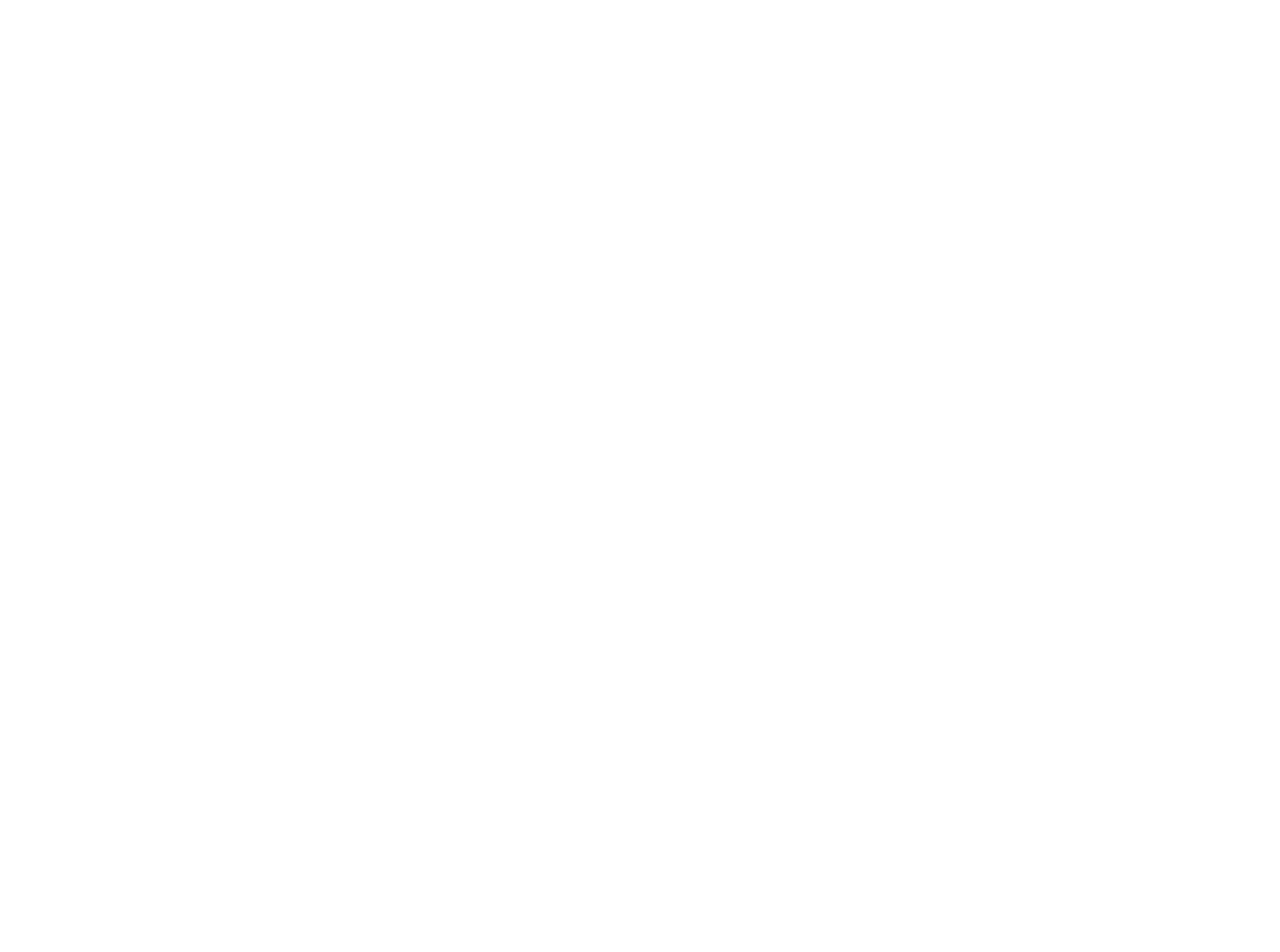
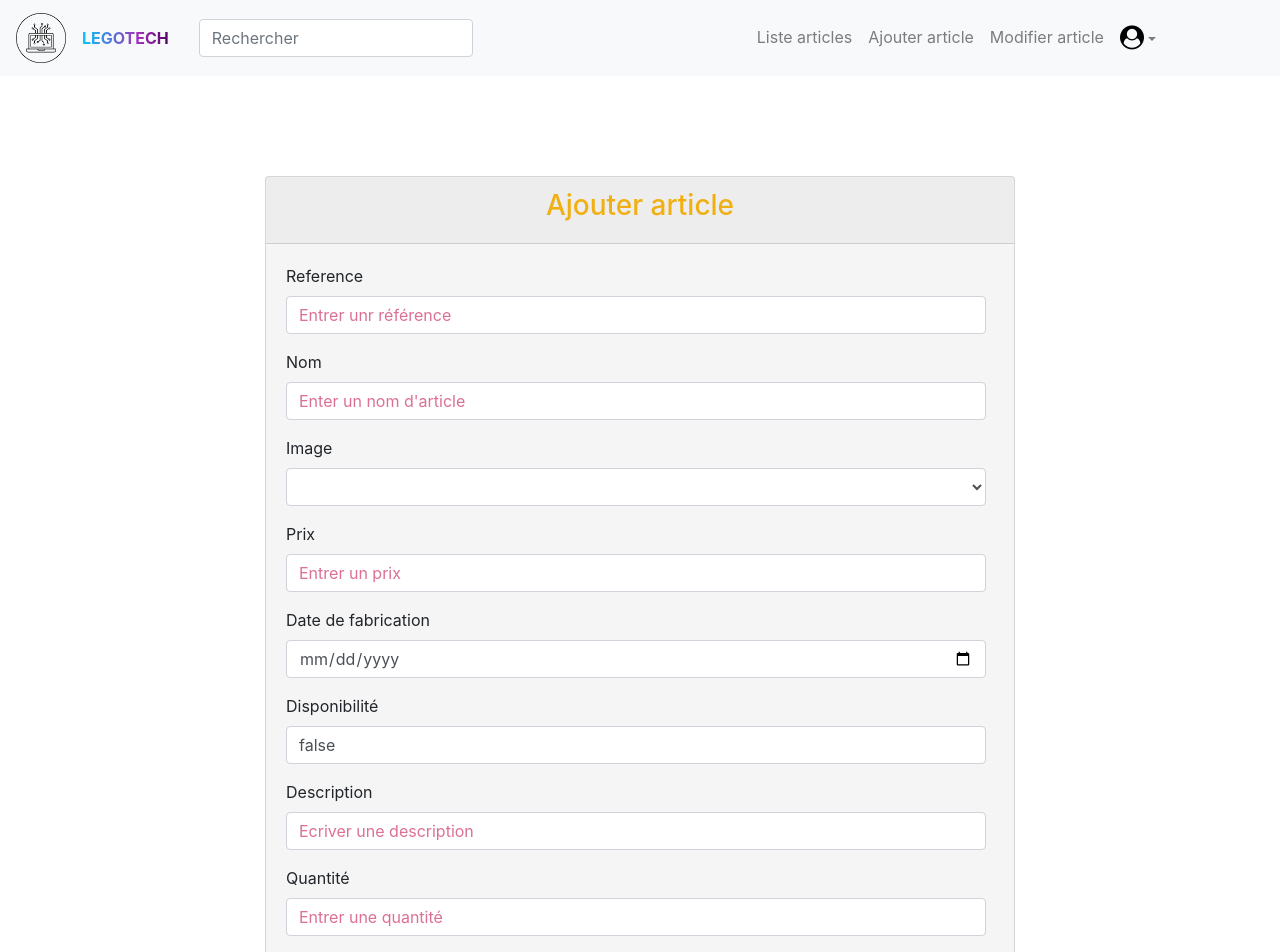
Before and after one commit to Rebaiyosra/legotech, an Angular app: page /ajouter-article in a window 1280 px wide. Before the commit this address led to /. Shown: the top 952 px of the page. Before the commit the page ends 800 px from the top, so only its background shows below. Built offline with nearby package versions, Linux system fonts and the light colour scheme.

Commit message:
add articles

```diff
--- a/src/app/Services/articles.service.ts
+++ b/src/app/Services/articles.service.ts
@@ -21,7 +21,7 @@
       12,
       "Lorem ipsum dolor sit amet, consectetur adipiscing elit. Nam sed luctus ex.Donec eu aliquam augue. Nunc eros ipsum, ultricies ut facilisis at, faucibus ac mi.",
       10,
-      "../assets/digital.jpg",
+      "../assets/souris.jpg",
       true
     ),
   ]
--- /dev/null
+++ b/src/app/ajouter-article/ajouter-article.component.css
@@ -0,0 +1,33 @@
+.color-modifier{
+    background-color:#F0B014;
+    border-color: #F0B014;
+}
+img{
+    height: 50px;
+    width: 50px;
+}
+input,select{
+    width: 700px;
+}
+
+input::placeholder{
+    color: palevioletred;
+}
+
+.container{
+    height: auto;
+    align-content: center;
+    }
+
+.card{
+    height: auto;
+    margin-top: 100px;
+    margin-bottom: 100px;
+    width: 750px;
+    background-color: whitesmoke ;
+    }
+
+.card-header h3{
+    color: #F0B014;
+    text-align: center;
+    }
--- /dev/null
+++ b/src/app/ajouter-article/ajouter-article.component.html
@@ -0,0 +1,83 @@
+<link href="//maxcdn.bootstrapcdn.com/bootstrap/4.1.1/css/bootstrap.min.css" rel="stylesheet" id="bootstrap-css">
+<script src="https://code.jquery.com/jquery-3.3.1.slim.min.js" integrity="sha384-q8i/X+965DzO0rT7abK41JStQIAqVgRVzpbzo5smXKp4YfRvH+8abtTE1Pi6jizo" crossorigin="anonymous"></script>
+<script src="https://cdnjs.cloudflare.com/ajax/libs/popper.js/1.14.7/umd/popper.min.js" integrity="sha384-UO2eT0CpHqdSJQ6hJty5KVphtPhzWj9WO1clHTMGa3JDZwrnQq4sF86dIHNDz0W1" crossorigin="anonymous"></script>
+<link rel="stylesheet" href="https://cdnjs.cloudflare.com/ajax/libs/font-awesome/4.7.0/css/font-awesome.min.css">
+<app-menu-responsable-article></app-menu-responsable-article>
+<form (ngSubmit)="onAdd(f);onNavigate()" #f="ngForm">
+    <div class="row justify-content-center">
+        <div class="card">
+            <div class="card-header">
+    <h3>Ajouter article</h3>
+            </div>
+            <div class="card-body">
+
+
+
+    <div class="form-group">
+        <label for="ref">Reference </label>
+        <input type="text" id="ref" name="id" placeholder="Entrer unr référence" class="form-control" [(ngModel)]="id" required #reference="ngModel">
+    </div>
+
+    <div [hidden]="!reference.errors?.required || reference.pristine" class="alert alert-danger">La réference est un champ obligatoire</div>
+
+
+    <div class="form-group">
+        <label for="n">Nom </label>
+        <input type="text" id="n" placeholder="Enter un nom d'article" name="nom" pattern="[A-Z][a-zA-Z]+"  class="form-control" [(ngModel)]="nom" required #name="ngModel">
+    </div>
+
+    <div *ngIf="name.errors?.pattern && name.dirty" class="alert alert-danger">Le nom a un format incorrect</div>
+
+    <div class="form-group">
+    <label for="img">Image </label>
+        <select class="form-control" id="img" name="image" [(ngModel)]="image" required #im="ngModel">
+            <option value="../assets/dell.jpg">PC DELL</option>
+            <option value="../assets/souris.jpg">Souris</option>
+        </select>
+    </div>
+    <div [hidden]="!im.errors?.required || im.pristine" class="alert alert-danger">La réference est un champ obligatoire</div>
+
+    <div class="form-group">
+        <label for="pr">Prix </label>
+        <input type="number" id="pr" name="prix" placeholder="Entrer un prix" class="form-control" [(ngModel)]="prix" required #p="ngModel">
+    </div>
+
+    <div *ngIf="p.invalid && p.dirty" class="alert alert-danger">Le prix doit être un nombre</div>
+
+
+    <div class="form-group">
+        <label for="d">Date de fabrication </label>
+        <input type="date" id="d" name="date"  class="form-control" [(ngModel)]="date" required #ddf="ngModel">
+     </div>
+
+
+    <div class="form-group">
+        <label for="di">Disponibilité </label>
+        <input type="text" id="di" name="dispo" placeholder="Ecriver true ou false"  pattern="true|false" class="form-control" [(ngModel)]="dispo" required #dis="ngModel">
+    </div>
+
+    <div *ngIf="dis.errors?.pattern && dis.dirty" class="alert alert-danger">La disponibilité a un format incorrect</div>
+
+
+    <div class="form-group">
+        <label for="de">Description </label>
+        <input type="text" id="de" name="desc" placeholder="Ecriver une description" class="form-control" [(ngModel)]="desc" required #des="ngModel">
+    </div>
+
+    <div *ngIf="des.invalid && des.dirty" class="alert alert-danger">La description a un format incorrect</div>
+
+
+    <div class="form-group">
+        <label for="q">Quantité </label>
+        <input type="number" id="q" name="qt" placeholder="Entrer une quantité" class="form-control" [(ngModel)]="qt" required #qu="ngModel">
+    </div>
+
+    <div *ngIf="qu.invalid && qu.dirty" class="alert alert-danger">La quantité doit être un nombre</div>
+
+    <div class="form-group">
+    <button type ="submit"class='btn btn-info float-right color-modifier' [disabled]="f.invalid">Ajouter</button>
+    </div>
+    </div>
+        </div>
+    </div>
+    </form>
--- /dev/null
+++ b/src/app/ajouter-article/ajouter-article.component.ts
@@ -0,0 +1,35 @@
+import { Component, OnInit } from '@angular/core';
+import {ArticlesService} from '../Services/articles.service';
+import {Article} from '../Models/Article';
+import {NgForm} from '@angular/forms';
+import {Router} from '@angular/router';
+
+@Component({
+  selector: 'app-ajouter-article',
+  templateUrl: './ajouter-article.component.html',
+  styleUrls: ['./ajouter-article.component.css']
+})
+export class AjouterArticleComponent implements OnInit {
+  Articles: Article[] = [];
+  nom!: string;
+  id!: number;
+  image!: string;
+  prix!: number;
+  dispo:boolean=false;
+  date!: Date;
+  desc!: string;
+  qt!: number;
+
+  constructor(private articlesService:ArticlesService,private router:Router) { }
+
+  ngOnInit() {
+    this.Articles=this.articlesService.lesArticles;
+  }
+  onAdd(f:NgForm){
+    this.articlesService.addArticle(this.id,this.nom,this.image,this.prix,this.date,this.qt,this.desc,this.dispo);
+  }
+  onNavigate(){
+    this.router.navigate(['liste-article']);
+  }
+
+}
--- a/src/app/articles-list/articles-list.component.html
+++ b/src/app/articles-list/articles-list.component.html
@@ -3,7 +3,7 @@
 <script src="https://cdnjs.cloudflare.com/ajax/libs/popper.js/1.14.7/umd/popper.min.js" integrity="sha384-UO2eT0CpHqdSJQ6hJty5KVphtPhzWj9WO1clHTMGa3JDZwrnQq4sF86dIHNDz0W1" crossorigin="anonymous"></script>
 <link rel="stylesheet" href="https://cdnjs.cloudflare.com/ajax/libs/font-awesome/4.7.0/css/font-awesome.min.css">
 <app-menu-responsable-article></app-menu-responsable-article>
-<h2>Liste Article</h2>
+<h2>Liste Articles</h2>
 <div class="container">
 
 
--- a/src/app/menu-responsable-article/menu-responsable-article.component.html
+++ b/src/app/menu-responsable-article/menu-responsable-article.component.html
@@ -15,10 +15,10 @@
       <div class="mr-auto"></div>
       <ul class="navbar-nav my-2 my-lg-0">
         <li class="nav-item">
-            <a class="nav-link" [routerLink]="['/liste-article']">Article</a>
+            <a class="nav-link" [routerLink]="['/liste-article']">Liste articles</a>
         </li>
         <li class="nav-item">
-          <a class="nav-link" [routerLink]="['/liste-article']">Ajouter article</a>
+          <a class="nav-link" [routerLink]="['/ajouter-article']">Ajouter article</a>
       </li>
       <li class="nav-item">
         <a class="nav-link" [routerLink]="['/liste-article']">Modifier article</a>
--- /dev/null
+++ b/src/app/modifier-article/modifier-article.component.html
@@ -0,0 +1 @@
+<p>modifier-article works!</p>
--- /dev/null
+++ b/src/app/modifier-article/modifier-article.component.ts
@@ -0,0 +1,15 @@
+import { Component, OnInit } from '@angular/core';
+
+@Component({
+  selector: 'app-modifier-article',
+  templateUrl: './modifier-article.component.html',
+  styleUrls: ['./modifier-article.component.css']
+})
+export class ModifierArticleComponent implements OnInit {
+
+  constructor() { }
+
+  ngOnInit(): void {
+  }
+
+}
```
Also changed, not shown: src/app/app-routing.module.ts (+5 -3 lines), src/app/app.module.ts (+8 -1 lines), src/app/modifier-article/modifier-article.component.css (added), 2 other files (tests, documents, lock files or other folders).
